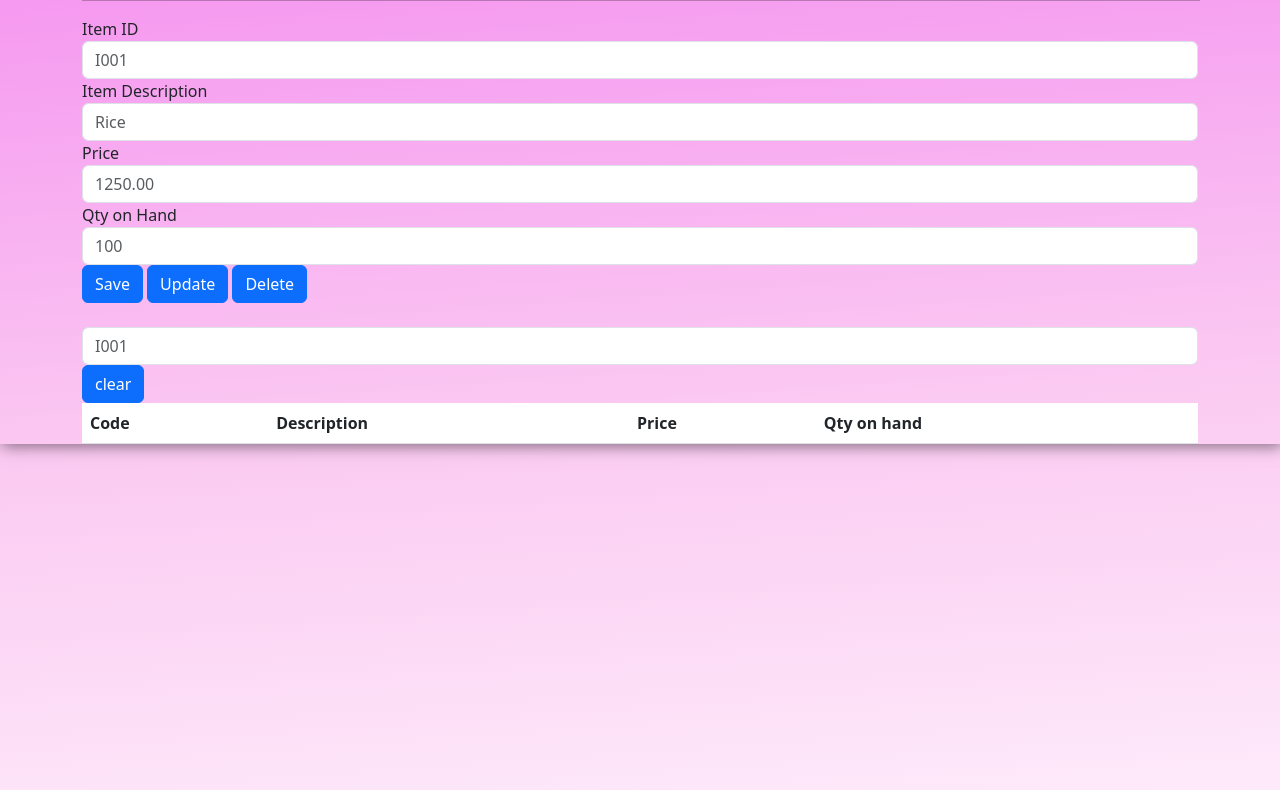
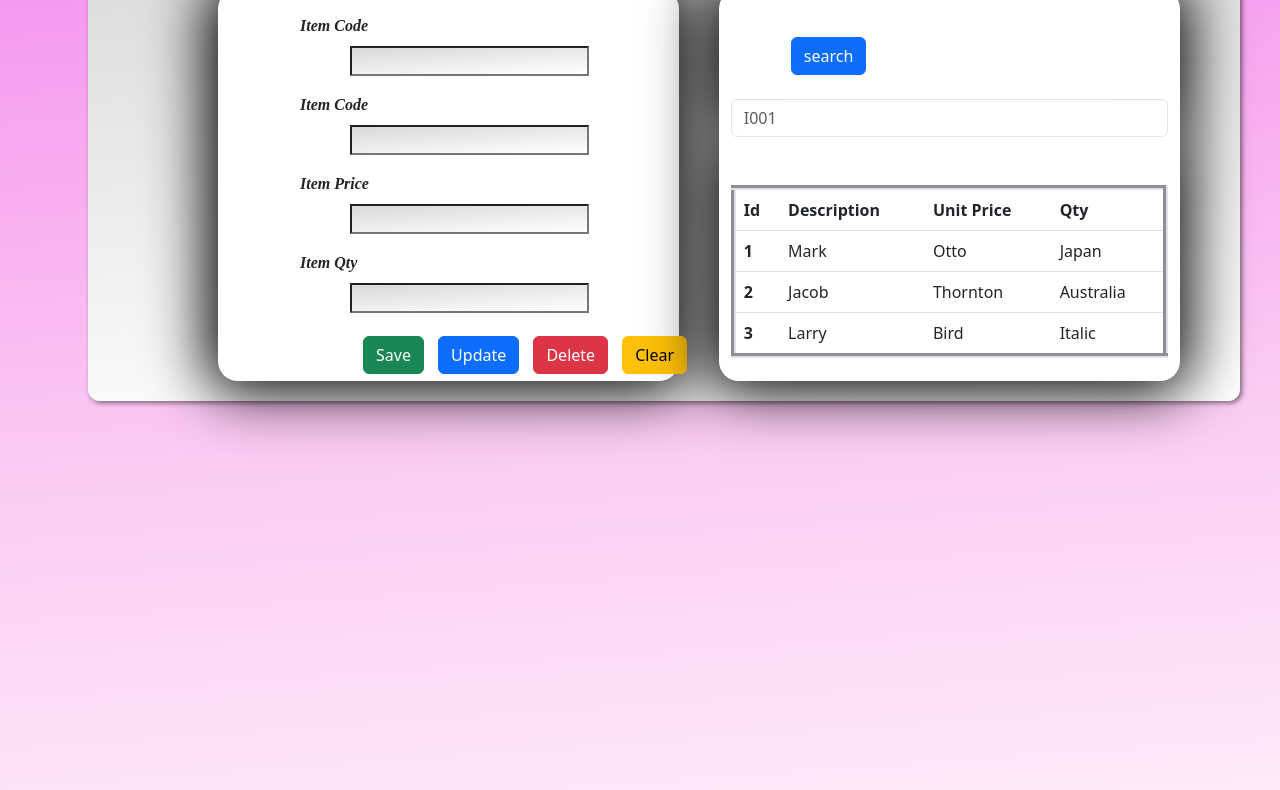
Before and after one commit to kavitharangani/Assignment-06-Web-Design, a plain HTML site: page E-Marker-Shop/HTML/Item_Section.html in a window 1280 px wide. Shown: the part 219-1009 px from the top of the page. Drawn offline with Linux system fonts and the light colour scheme.

Commit message:
Create item.css Part Successfully.

```diff
--- a/E-Marker-Shop/CSS/customer.css
+++ b/E-Marker-Shop/CSS/customer.css
@@ -49,17 +49,18 @@ body{
 }
 
 form>div>label{
+    font-family: "Times New Roman";
     position: relative;
     left: 70px;
     font-style: italic ;
-    font-weight: 80;
+    font-weight: 900;
 }
 
 
 form>div>input{
     position: relative;
     left: 120px;
-    background: linear-gradient(176deg,rgb(181,171,241,100%),rgb(177,165,248,0%));
+    background: linear-gradient(176deg,rgb(217,217,217,100%),white);
 
 }
 
--- a/E-Marker-Shop/CSS/item.css
+++ b/E-Marker-Shop/CSS/item.css
@@ -1,22 +1,80 @@
-#manage_item {
-    box-shadow: 2px 2px 15px rgba(0, 0, 0, 0.5);
+body{
+    background: linear-gradient(176deg,rgb(243,130,239,100%),rgb(251,202,242,100%),white);
+    overflow-x: hidden;
+    overflow-y: hidden;
+    width: 100%;
+    aspect-ratio: 1/1;
     position: relative;
-    /*background: url("../assets/images/img3.png");*/
-    background-repeat: round;
-    background-blend-mode: darken;
-    background-attachment: fixed;
 }
 
-.circle1 {
-    display: none;
+.row{
+    position: absolute;
+    left: 100px;
+    background: linear-gradient(176deg,rgb(217,217,217,100%),white);
+    box-shadow: 2px 2px 5px rgba(0, 0, 0, 0.5);
+    border-radius: 12px;
+    width: 90%;
+    height: content-box;
+    display: flex;
+}
+
+#data{
+    position: relative;
+    box-shadow: -1px 1px 60px 10px black;
+    border-radius: 20px;
+    background: white;
+    left: 80px;
+    margin-left: 50px;
+    margin-bottom: 20px;
+    width: 40%;
+    height: content-box;
+
 
 }
 
-#manage_item h1 {
+#tabel{
+    position: relative;
+    box-shadow: -1px 1px 60px 10px black;
+    border-radius: 20px;
+    background: white;
+    left: 120px;
+    margin-bottom: 20px;
+    width: 40%;
+    height: content-box;
 
 }
-/*.description_form{*/
-/*    height: 100px;*/
-/*    width: 100px;*/
+.row{
+    margin-top: 0;
 
-/*}*/
+}
+
+form>div>label{
+    font-family: "Times New Roman";
+    position: relative;
+    left: 70px;
+    font-style: italic ;
+    font-weight: 900;
+}
+
+
+form>div>input{
+    position: relative;
+    left: 120px;
+    background: linear-gradient(176deg,rgb(217,217,217,100%),white);
+
+}
+
+.btn{
+    position: relative;
+    left: 50px;
+    margin-left: 10px;
+}
+
+#ta{
+    background: linear-gradient(176deg,rgb(181,171,241,100%),rgb(177,165,248,0%));
+    box-shadow: -1px 1px 60px 10px white;
+}
+#search{
+    position: absolute;
+    left: 500px;
+}
--- a/E-Marker-Shop/HTML/Item_Section.html
+++ b/E-Marker-Shop/HTML/Item_Section.html
@@ -4,14 +4,13 @@
     <meta charset="UTF-8">
     <meta name="keywords" content="HTML,POS System,kavindya">
     <meta name="description" content="My personal idea">
-    <meta name="revised" content="Item page, 12/09/2023">
+    <meta name="revised" content="Customer page, 12/09/2023">
     <meta name="author" content="Kavindya Tharangani">
     <meta name="viewport" content="width=device-width,initial-scale=1.0">
-    <title>Item Form</title>
+    <title>Customer Form</title>
     <link href="../CSS/item.css" rel="stylesheet">
+    <link href="../CSS/header other.css" rel="stylesheet">
     <link href="../assets/bootstrap/css/bootstrap.min.css" rel="stylesheet"/>
-    <link href="../CSS/header other.css" rel="stylesheet">
-    <link href="../assets/css/normalize.css" rel="stylesheet">
 
 
 </head>
@@ -25,74 +24,97 @@
             <li><img src="../assets/img/item%20icon.png" alt=""><button><a href="Item_Section.html">Item</a></button></li>
             <li><img src="../assets/img/order%20icon.png" alt=""><button><a href="Order_Section.html">Order</a></button></li>
 
+
         </ol>
     </nav>
 </header>
-<section class="content-section" id="manage_item">
-    <h1 class="title">
-        Item <i class='bx bx-cookie'></i>
+<section class="content-section" id="manage_customer">
+    <h1 class="main">
+        Customer Manage <i class='bx bx-user-plus'></i>
     </h1>
-    <hr style="color: white; border: 1px solid black; width: 100%">
-
-    <div class="container">
-        <div class="left_sub_container">
-            <div class="circle1"></div>
-            <h2> Manage Item Form</h2>
     <hr style="color: black; border: 1px solid black; width: 100%">
 
-            <form class="description_form" id="item_form">
-                <div class="form-group">
-                    <label for="item_code">Item ID</label>
-                    <input class="form-control" id="item_code" name='item_id' placeholder="I001" required
-                           type="text">
+    <div class="row">
+        <h1 class="title" style="font-size: 30px ; font-style: italic">
+            Add Form Item <i class='bx bx-user-plus'></i>
+        </h1>
+        <hr style="color: black; border: 1px solid black; width: 100% ">
+
+        <div class="col col-xl-6 col-lg-6 col-md-6 col-sm-12 col-12" id="data">
+            <form>
+                <br>
+                <div class="mb-3">
+                    <label for="id" class="form-label">Item Code</label><br>
+                    <input class="form-control-input" id="id" type="text" required>
+
                 </div>
-                <div class="form-group">
-                    <label for="item_description">Item Description</label>
-                    <input class="form-control" id="item_description" name='item_description'
-                           placeholder="Rice" required type="text">
+                <div class="mb-3">
+                    <label for="id" class="form-label">Item Code</label><br>
+                    <input id="description" class="form-control-input" type="text" required>
                 </div>
-                <div class="form-group">
-                    <label for="item_price">Price</label>
-                    <input class="form-control" id="item_price" name='item_price' placeholder="1250.00"
-                           required type="number">
+                <div class="mb-3">
+                    <label class="form-label" for="price">Item Price</label><br>
+                    <input id="price" class="form-control-input" type="number" required>
                 </div>
-                <div class="form-group">
-                    <label for="item_qty">Qty on Hand</label>
-                    <input class="form-control" id="item_qty" name='item_qty' placeholder="100"
-                           required type="number">
+                <div class="mb-3">
+                    <label class="form-label" for="qty">Item Qty</label><br>
+                    <input id="qty" class="form-control-input" type="number" required>
+
                 </div>
-                <div class="form-group">
-                    <button class="btn btn-primary" id="item_save" type="submit">Save</button>
-                    <button class="btn btn-primary" id="item_update">Update</button>
-                    <button class="btn btn-primary" id="item_delete">Delete</button>
+
+                <div class="btn">
+                    <button type="submit" class="btn btn-success">Save</button>
+                    <button type="button" class="btn btn-primary">Update</button>
+                    <button type="button" class="btn btn-danger">Delete</button>
+                    <button type="reset" class="btn btn-warning">Clear</button>
                 </div>
             </form>
         </div>
-        <div class="right_sub_container">
+
+
+        <div class="col col-xl-6 col-lg-6  col-md-6 col-sm-12 col-12" id="tabel">
+            <table class="table mt-5" border="5px">
+                <br><br>
                 <div class="search_section">
+                    <button class="btn btn-primary clear" id="#search">search</button>
+                    <br>
                     <label for="search_item"></label>
                     <input class="form-control" id="search_item" name='search' placeholder="I001"
                            required type="text">
-                <button class="btn btn-primary clear" id="#clear_item">clear</button>
                 </div>
-            <table class="table table-hover">
+                <section id="ta">
                     <thead>
                     <tr>
-                    <th class="item-code" scope="col">Code</th>
-                    <th class="item-description" scope="col">Description</th>
-                    <th class="item-price" scope="col">Price</th>
-                    <th class="item-qty" scope="col">Qty on hand</th>
+                        <th scope="col">Id</th>
+                        <th scope="col">Description</th>
+                        <th scope="col">Unit Price</th>
+                        <th scope="col">Qty</th>
                     </tr>
                     </thead>
-                <tbody id="item_table_body">
+                    <tbody>
+                    <tr>
+                        <th scope="row">1</th>
+                        <td>Mark</td>
+                        <td>Otto</td>
+                        <td>Japan</td>
+                    </tr>
+                    <tr>
+                        <th scope="row">2</th>
+                        <td>Jacob</td>
+                        <td>Thornton</td>
+                        <td>Australia</td>
+                    </tr>
+                    <tr>
+                        <th scope="row">3</th>
+                        <td >Larry </td>
+                        <td >Bird </td>
+                        <td>Italic</td>
+                    </tr>
+                </section>
                 </tbody>
             </table>
         </div>
     </div>
 </section>
-
-<script src="../assets/bootstrap/js/bootstrap.min.js"></script>
-
-
 </body>
 </html>
```
Lines whose indentation alone changed are shown as unchanged.
